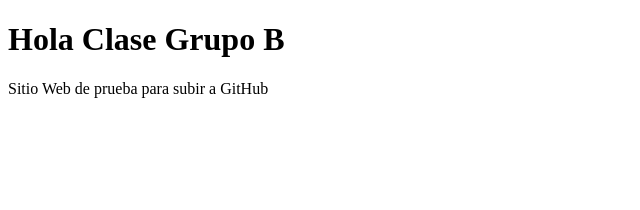
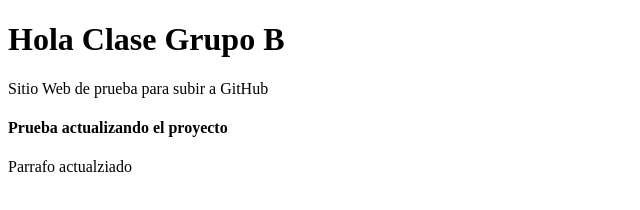
Before and after one commit to cayocft/prueba_html2, a plain HTML site: page index.html in a window 1280 px wide. Shown: the whole page, without its empty margins (0-640 px from the left). Drawn offline with Linux system fonts and the light colour scheme.

Commit message:
actulice mi index html agregando parrafo y un h4

```diff
--- a/index.html
+++ b/index.html
@@ -9,5 +9,7 @@
 <body>
     <h1>Hola Clase Grupo B</h1>
     <p>Sitio Web de prueba para subir a GitHub</p>
+    <h4>Prueba actualizando el proyecto</h4>
+    <p>Parrafo actualziado</p>
 </body>
 </html>
```
